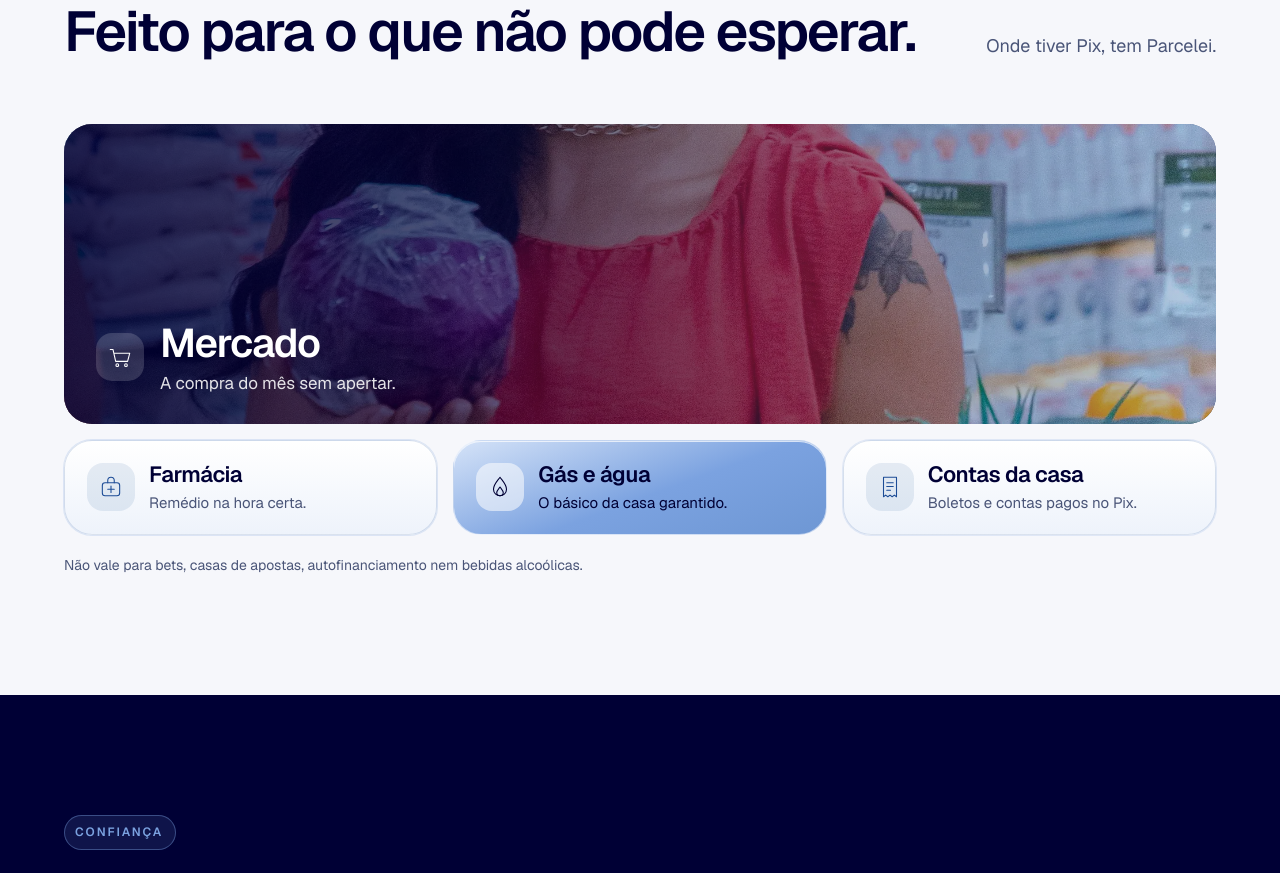
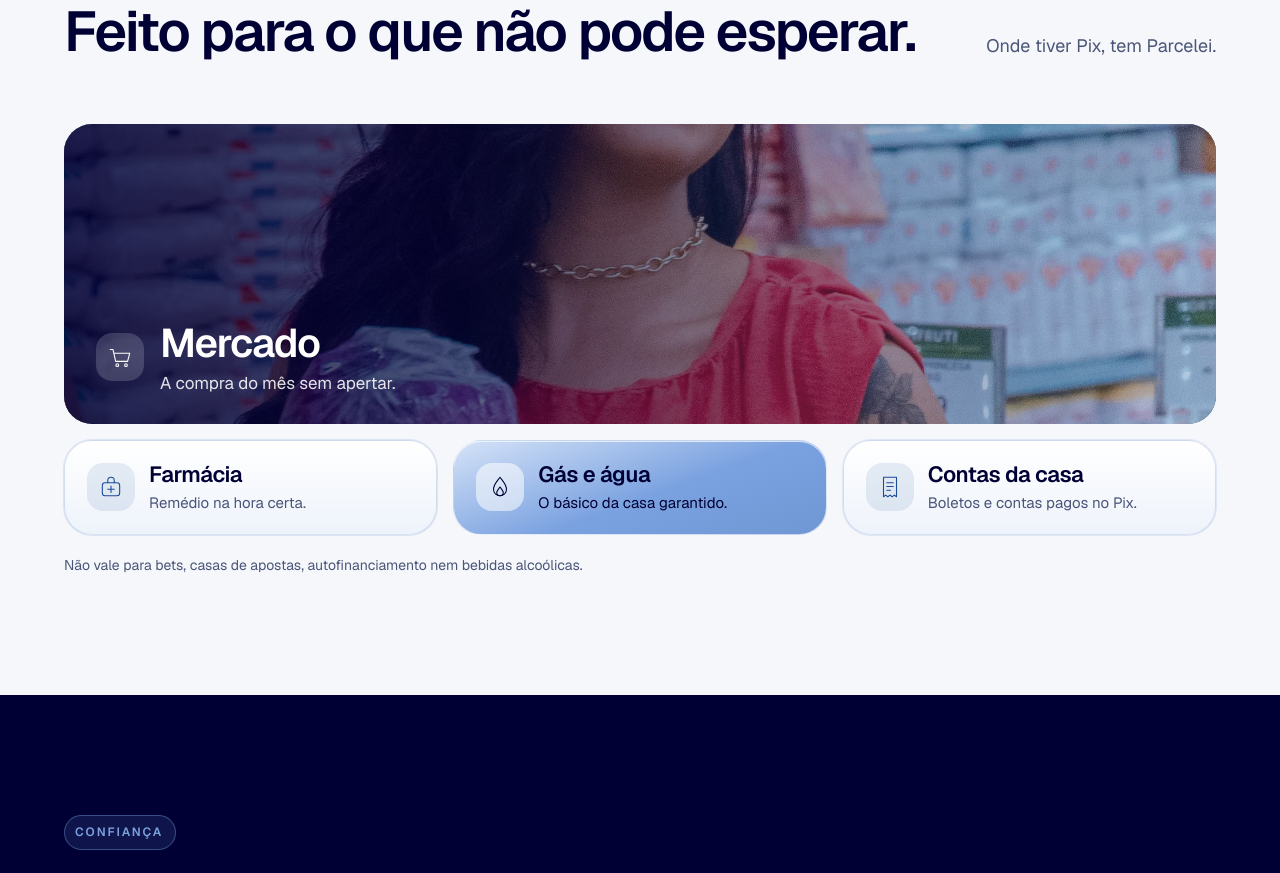
Before and after one commit to gazevedorp/parcelei-site, a Next.js app: page / in a window 1280 px wide. Shown: the part 3080-3953 px from the top of the page. Built offline with nearby package versions, Linux system fonts and the light colour scheme.

Commit message:
Desce o retrato do CTA e mostra o rosto no Mercado.
A foto do CTA ganha uma faixa de respiro no topo para a cabeça inteira entrar no quadro, no desktop e no celular. O card do Mercado passa a começar na cabeça, com o rosto e a cesta visíveis.

```diff
--- a/src/app/globals.css
+++ b/src/app/globals.css
@@ -152,7 +152,7 @@ h3{font-size:22px;line-height:1.25;letter-spacing:-.02em;font-weight:600}
 .b svg{position:static;width:26px;height:26px;stroke-width:2}
 .b p{font-size:15px;margin-top:2px}
 .b-mkt{grid-column:1 / -1;min-height:300px;padding:28px 32px;align-items:flex-end;color:#fff;background:#062863;border:0;box-shadow:inset 0 1px 0 rgba(255,255,255,.28)}
-.b-photo{object-fit:cover;object-position:center 42%;z-index:0}
+.b-photo{object-fit:cover;object-position:center top;z-index:0}
 .b-shade{position:absolute;inset:0;z-index:1;background:linear-gradient(90deg,rgba(0,0,53,.86) 0%,rgba(0,0,53,.68) 32%,rgba(6,40,99,.45) 62%,rgba(28,76,150,.28) 100%)}
 .b-copy{position:relative;z-index:2;display:flex;align-items:center;gap:16px;max-width:520px}
 .b-mkt .seal{background:rgba(255,255,255,.16);color:#fff}
@@ -194,7 +194,7 @@ h3{font-size:22px;line-height:1.25;letter-spacing:-.02em;font-weight:600}
 .cta-in{position:relative;overflow:hidden;display:grid;grid-template-columns:1.15fr .85fr;align-items:stretch;text-align:center;color:#fff;border-radius:40px;padding:0;min-height:560px;background:#000035;border:1px solid rgba(123,162,224,.4);box-shadow:inset 0 1px 0 rgba(255,255,255,.22),0 0 80px -20px rgba(28,76,150,.75)}
 .cta-visual{position:relative;z-index:1;grid-column:2;grid-row:1;min-height:560px;overflow:hidden}
 .cta-body{grid-column:1;grid-row:1}
-.cta-photo{object-fit:cover;object-position:center top;z-index:0}
+.cta-photo{object-fit:cover;object-position:center top;z-index:0;top:32px !important;bottom:auto !important;height:calc(100% - 32px) !important}
 .cta-shade{position:absolute;inset:0;z-index:1;background:linear-gradient(90deg,#000035 0%,rgba(0,0,53,.78) 9%,rgba(6,40,99,.34) 26%,rgba(0,0,53,.16) 100%)}
 .cta-in::before{width:520px;height:520px;right:-120px;top:-180px;animation-duration:22s;z-index:0}
 .cta-body{position:relative;z-index:2;display:flex;flex-direction:column;align-items:center;justify-content:center;padding:72px 40px 56px 48px;background:#000035}
@@ -280,9 +280,9 @@ h1{font-size:48px;line-height:1.02;letter-spacing:-.04em}h2{font-size:34px;line-
 .faq .sh{position:relative;top:0}
 .acc summary{font-size:17px;padding:22px 0}.acc p{padding-right:0}
 .cta{padding:0 12px 48px}.cta-in{display:flex;flex-direction:column;grid-template-columns:none;min-height:0;border-radius:28px;padding:0}
-.cta-visual{order:-1;grid-column:auto;width:100%;height:300px;min-height:0}
+.cta-visual{order:-1;grid-column:auto;width:100%;height:328px;min-height:0}
 .cta-body{grid-column:auto}
-.cta-photo{object-position:center top}
+.cta-photo{object-position:center top;top:24px !important;height:calc(100% - 24px) !important}
 .cta-shade{background:linear-gradient(180deg,rgba(0,0,53,.2) 0%,rgba(0,0,53,.28) 62%,rgba(0,0,53,.7) 86%,#000035 100%)}
 .cta-body{padding:20px 20px 28px;background:#000035}
 .stores{flex-wrap:wrap}
```
Also changed, not shown: public/photos/mercado.webp.
